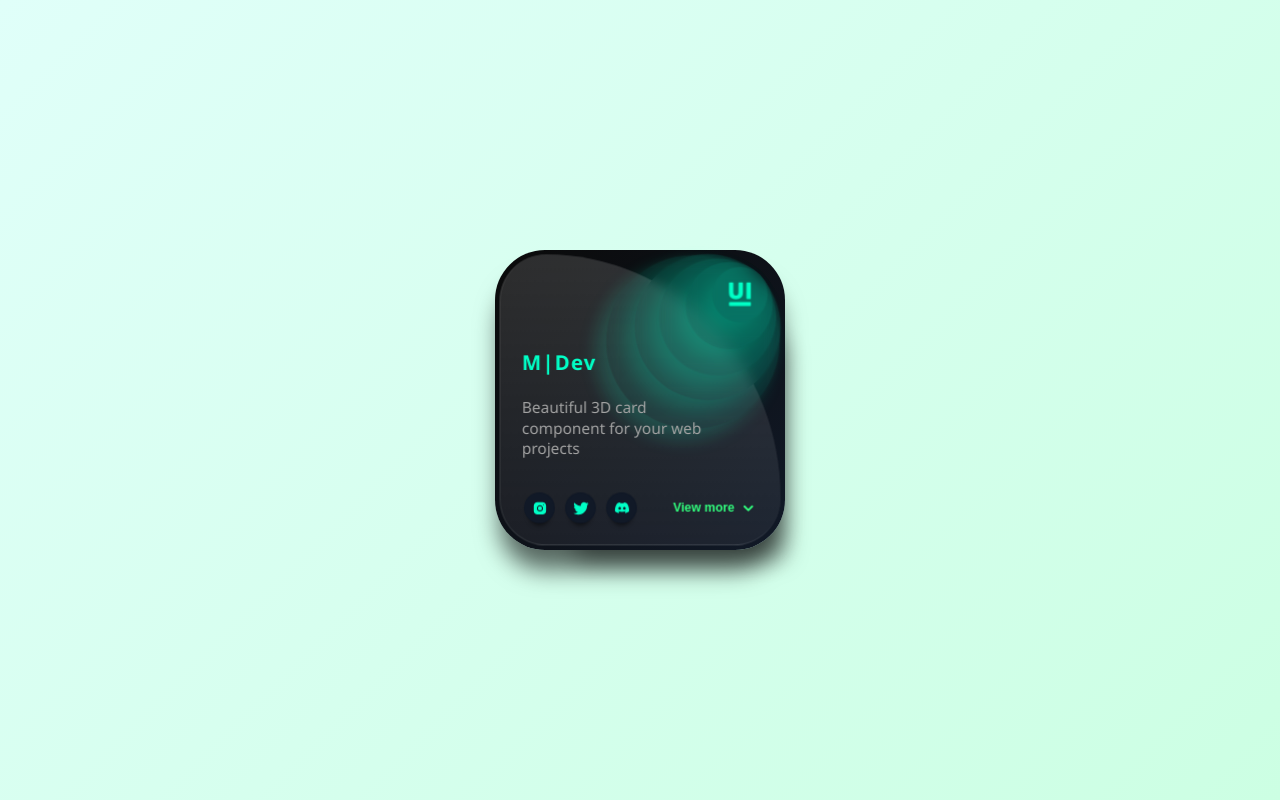
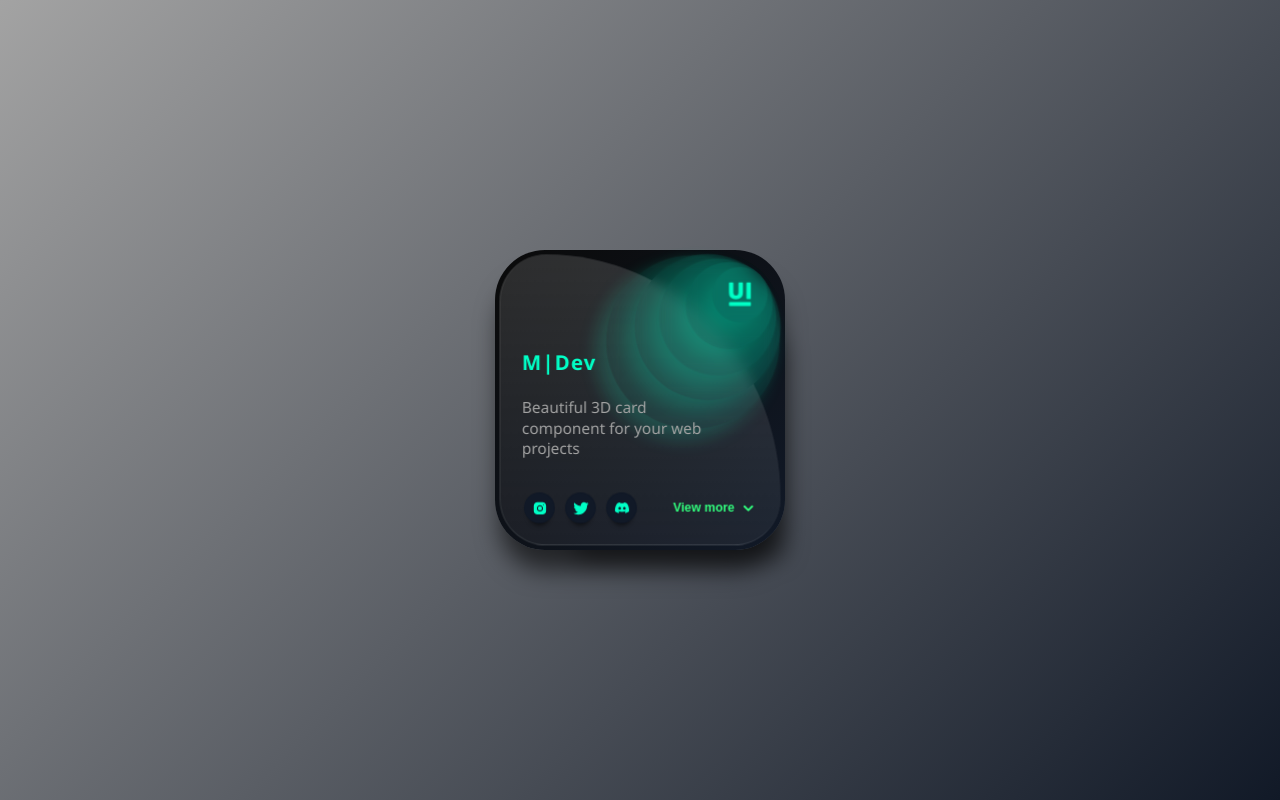
Before and after one commit to marcovalentino-dev/socket-ui, a plain HTML site: page index.html in a window 1280 px wide. Drawn offline with Linux system fonts and the light colour scheme.

Commit message:
UPDATE style

```diff
--- a/style.css
+++ b/style.css
@@ -5,7 +5,7 @@ body {
   display: flex;
   justify-content: center;
   align-items: center;
-  background: linear-gradient(135deg, #e0fff9 0%, #ccffe3 100%);
+  background: linear-gradient(135deg, #a3a3a3 0%, #111927 100%);
   font-family: "Segoe UI", Arial, sans-serif;
 }
 
```
